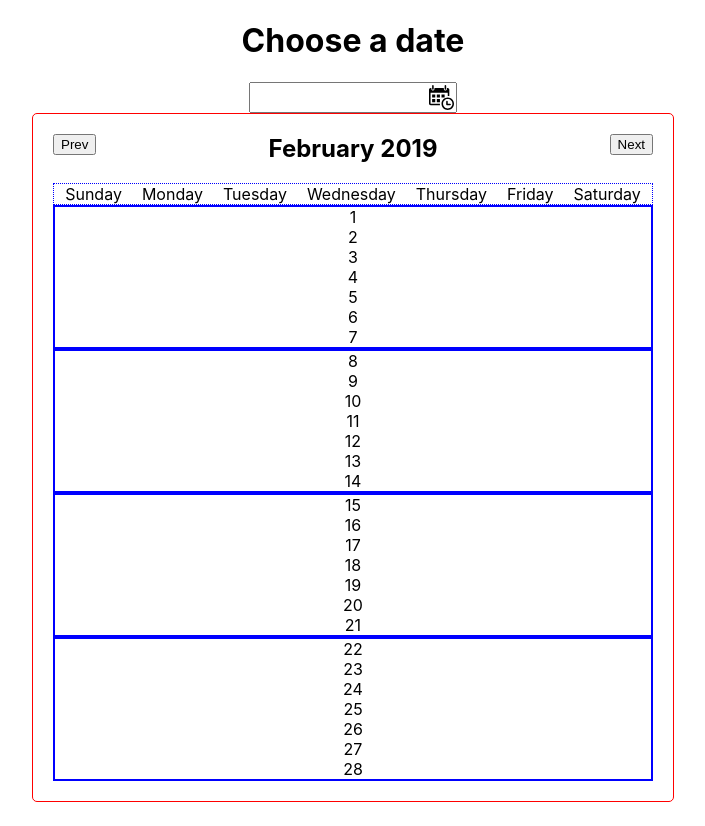
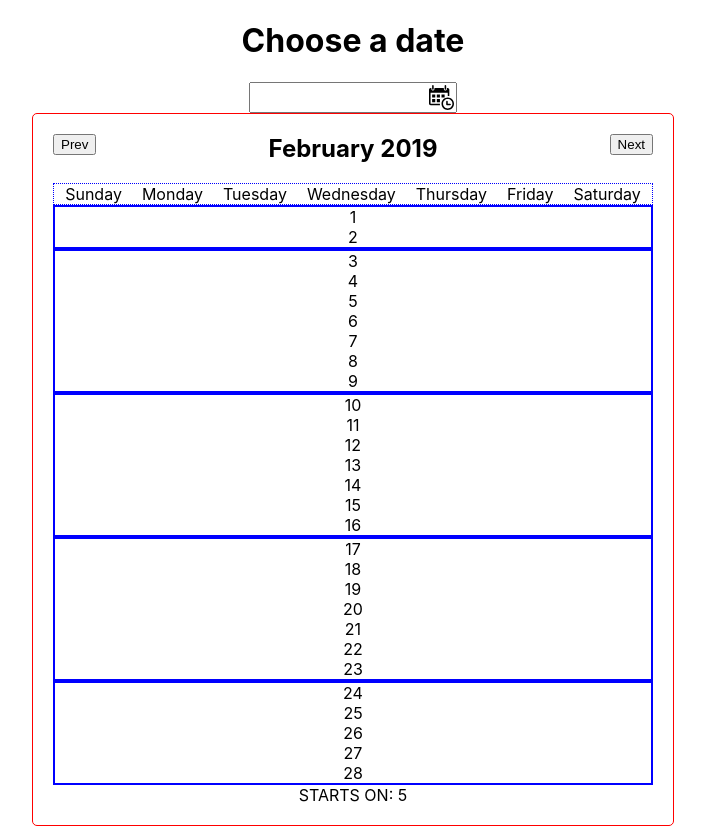
Before and after one commit to AlanaFarkas/date-picker, a React (Create React App) app: page / in a window 1280 px wide. Both pictures are taken after a click on the picture 728 px from the left and 97 px from the top of the page. Shown: the whole page, without its empty margins (287-992 px from the left). Before the commit the page ends 802 px from the top, so only its background shows below. Built offline with nearby package versions, Linux system fonts and the light colour scheme.

Commit message:
Gils funcs

```diff
--- a/src/App.js
+++ b/src/App.js
@@ -6,6 +6,7 @@ import styled from 'styled-components';
 import CalendarContainer from './CalendarContainer';
 import { chunk } from 'lodash';
 import { ALL_DAYS, ALL_MONTHS } from './constants';
+import { whatDateDoesTheMonthStartOn,chunkIt } from './utils';
 
 
 class App extends Component {
@@ -88,15 +89,16 @@ class App extends Component {
       dates.push(i);
     }
 
-    dates = chunk(dates, 7);
+    dates = chunkIt(dates.length, whatDateDoesTheMonthStartOn(this.state.today));
 
-    const calendarWeeks = dates.map((date, i) => {
+    let calendarWeeks = dates.map((date, i) => {
       return (
         <WeekDiv key={i}>
           {date.map(number => <DayDiv key={number}>{number}</DayDiv>)}
         </WeekDiv>
       )
     })
+    calendarWeeks.push(<div>STARTS ON: {whatDateDoesTheMonthStartOn(this.state.today)}</div>)
 
     return (
       <div className="App">
@@ -112,7 +114,8 @@ class App extends Component {
           days={dayStrings}
           dates={calendarWeeks}
           handleNext={this.handleNext}
-          handlePrev={this.handlePrev} />
+          handlePrev={this.handlePrev}
+          />
       : null}
       </div>
     );
--- /dev/null
+++ b/src/utils.js
@@ -0,0 +1,30 @@
+export function whatDateDoesTheMonthStartOn(theDate){
+    let firstOfMonth = theDate;
+    firstOfMonth = firstOfMonth.setDate(1);
+    const firstOfMonthAsInt = (new Date(firstOfMonth)).getDay();
+    return firstOfMonthAsInt;
+}
+
+export function chunkIt(numberOfDaysInThisMonth, dayItStartsOn){
+    let wholeMonth = [];
+    let thisWeek = [];
+
+    for(let i = 0; i < dayItStartsOn; i++) {
+        thisWeek.push(null);
+    }
+
+    for(let j = 1; j <= numberOfDaysInThisMonth; j++){
+        thisWeek.push(j);
+        if(thisWeek.length == 7) {
+            wholeMonth.push(thisWeek);
+            thisWeek = [];
+        }
+    }
+
+    if (thisWeek.length > 0){
+        wholeMonth.push(thisWeek);
+    }
+
+    return wholeMonth;
+
+}
```
